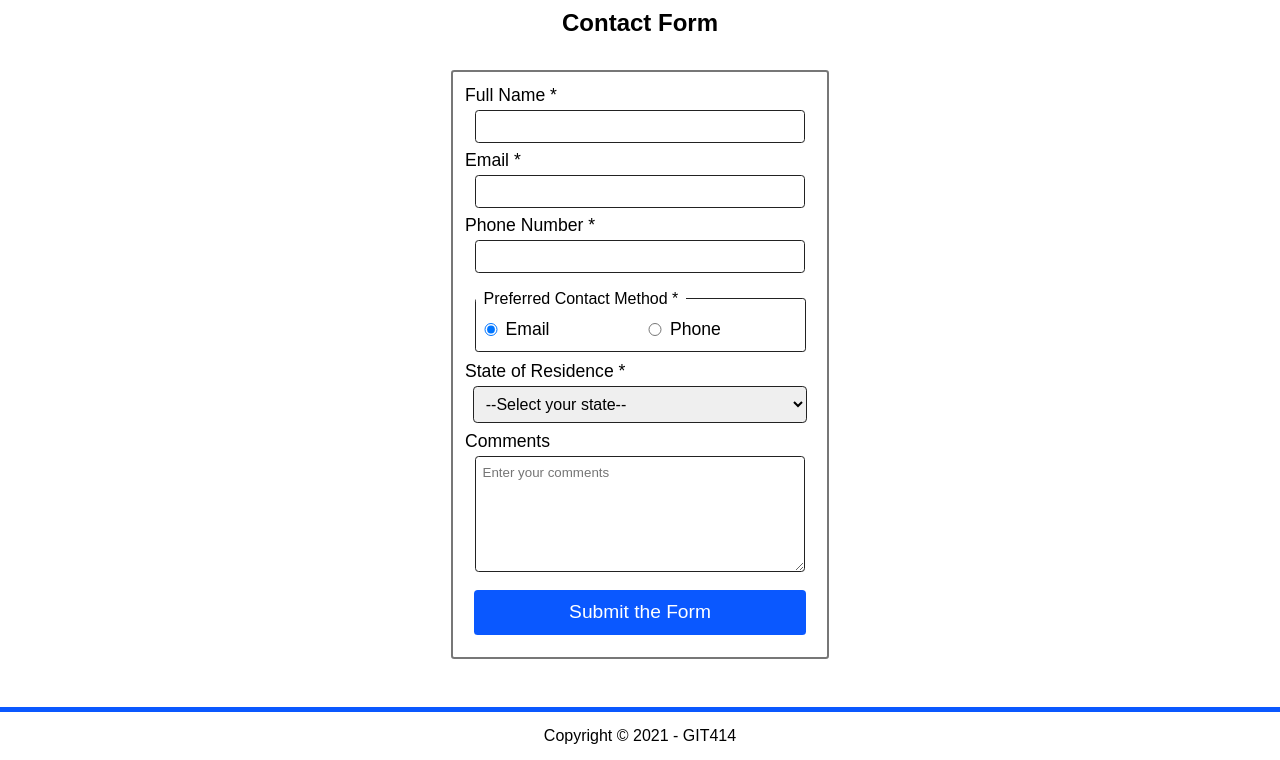
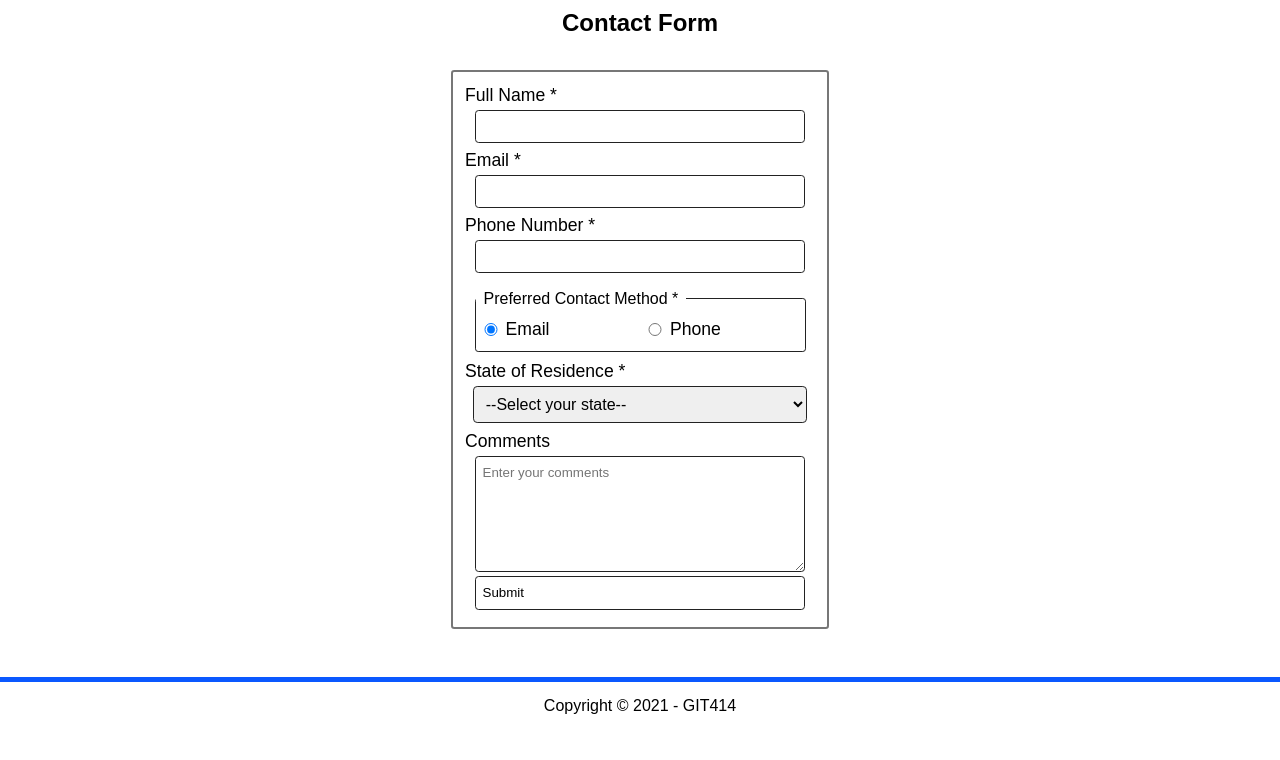
Before and after one commit to AnkitaKate23/GIT414, a plain HTML site: page index.html in a window 1280 px wide. Shown: the part 666-1426 px from the top of the page. After the commit the page ends 1396 px from the top, so only its background shows below. Drawn offline with Linux system fonts and the light colour scheme.

Commit message:
Update index.html
Updated the form

```diff
--- a/index.html
+++ b/index.html
@@ -117,7 +117,7 @@
         </select>
         <label for="comments">Comments</label>
         <textarea id="comments" name="comments" rows="4" placeholder="Enter your comments"></textarea>
-        <input type="submit" value="Submit the Form">
+        <input type="submit the form" value="Submit">
       </form>
 
     </article>
```
